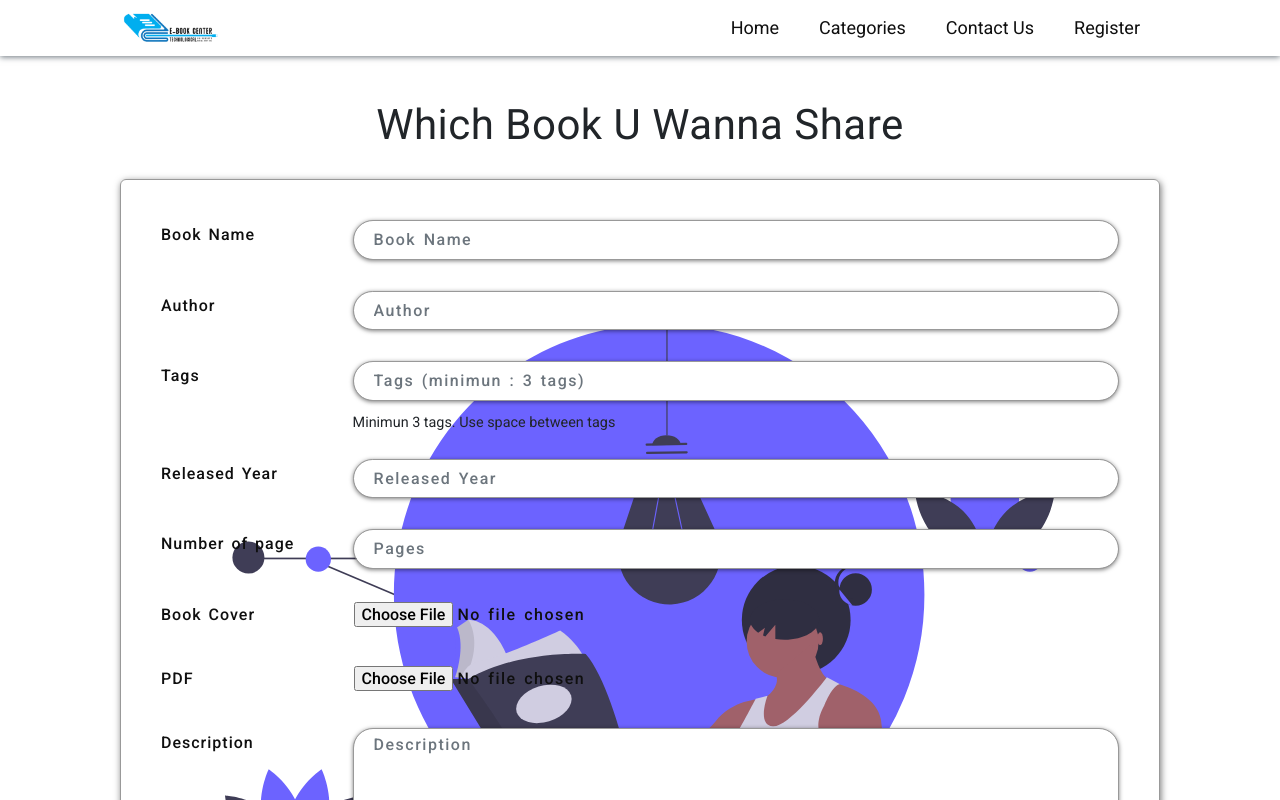
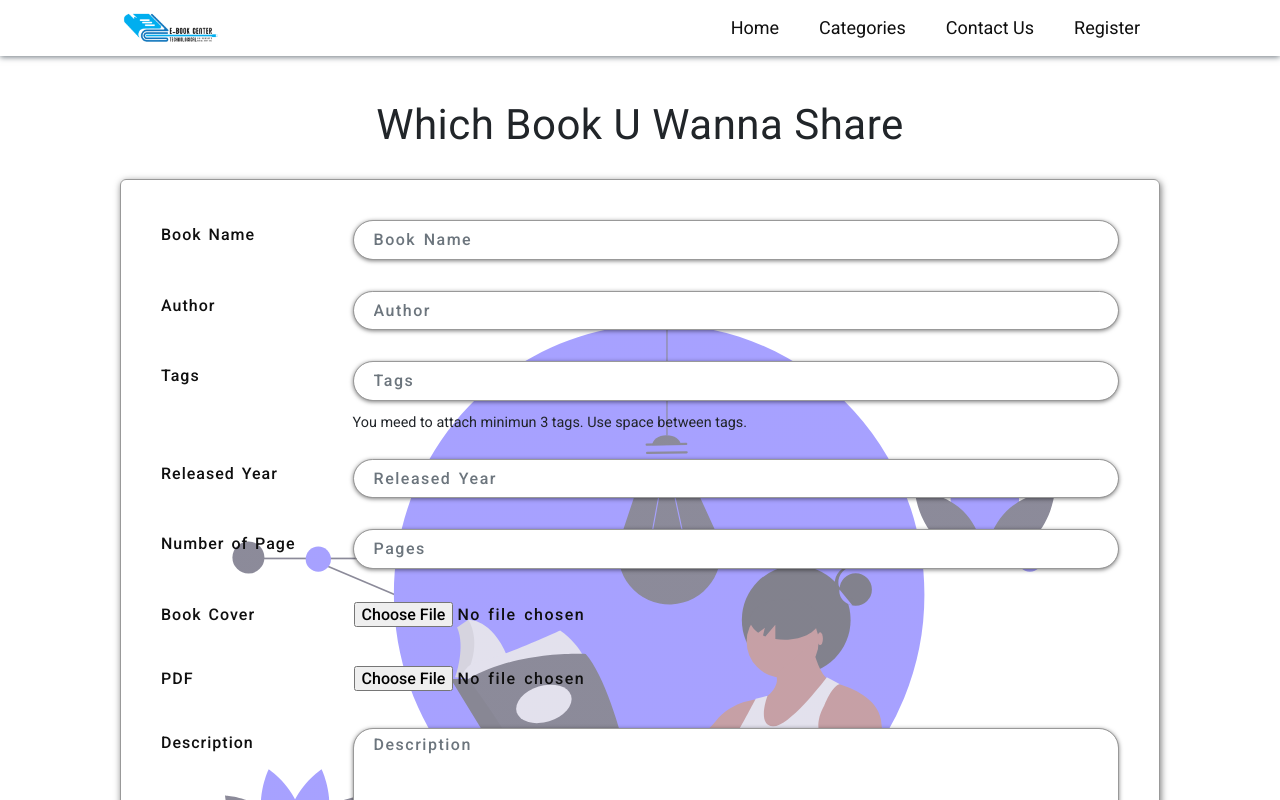
Before and after one commit to zeroboycoder/Digital-Library, a React (Create React App) app in the folder client/: page /add-ebook in a window 1280 px wide. Shown: the top 800 px of the page. Built offline with nearby package versions, Linux system fonts and the light colour scheme.

Commit message:
Fixed bugs in add ebook

```diff
--- a/client/src/containers/AddEbook/AddEbook.css
+++ b/client/src/containers/AddEbook/AddEbook.css
@@ -17,7 +17,11 @@
    border: 1px solid #999;
    border-radius: 6px;
    box-shadow: 1px 2px 7px #777;
-   background-image: url(../../assets/add_ebook_bg.svg);
+   background-image: linear-gradient(
+         rgba(255, 255, 255, 0.4),
+         rgba(255, 255, 255, 0.4)
+      ),
+      url(../../assets/add_ebook_bg.svg);
    background-size: 80%;
    background-position: center;
    background-repeat: no-repeat;
@@ -42,7 +46,7 @@
 
 .SubmitBtn:hover,
 .SubmitBtn:active {
-   background-color: #b6b6cf;
+   background-color: #787fe7;
 }
 
 .SubmitBtn:disabled {
--- a/client/src/containers/AddEbook/AddEbook.js
+++ b/client/src/containers/AddEbook/AddEbook.js
@@ -2,7 +2,8 @@ import React, { Component } from "react";
 import { connect } from "react-redux";
 import "./AddEbook.css";
 import Input from "../../components/UI/Input/Input";
-import { checkValidation } from "../../util/helper";
+import Spinner from "../../components/UI/Spinner/Spinner";
+import { checkValidation, canClickBtn } from "../../util/helper";
 import * as actions from "../../store/action/rootActions";
 
 class AddEbook extends Component {
@@ -20,7 +21,7 @@ class AddEbook extends Component {
             label: "Book Name",
             value: "",
             isValid: false,
-            errMsg: "Book Name is required. Are you f**king idiot?",
+            errMsg: "Pleade enter book name which you want to upload.",
          },
          author: {
             elementtype: "input",
@@ -34,23 +35,24 @@ class AddEbook extends Component {
             label: "Author",
             value: "",
             isValid: false,
-            errMsg: "Author is required. Do you even know who wrote this book",
+            errMsg: "Please enter author of book who you want to upload.",
          },
          tags: {
             elementtype: "input",
             elementconfig: {
                type: "text",
-               placeholder: "Tags (minimun : 3 tags)",
+               placeholder: "Tags",
             },
             validation: {
                isRequired: true,
                numberOfArrayValue: 3,
             },
             label: "Tags",
-            guideLine: "Minimun 3 tags. Use space between tags",
+            guideLine:
+               "You meed to attach minimun 3 tags. Use space between tags.",
             value: "",
             isValid: false,
-            errMsg: "Must have minimum 3 tags. Are you blind??",
+            errMsg: "Please attach minimun 3 tags.",
          },
          releasedYear: {
             elementtype: "input",
@@ -65,7 +67,7 @@ class AddEbook extends Component {
             label: "Released Year",
             value: "",
             isValid: false,
-            errMsg: "Released Year is allowed only number",
+            errMsg: "Only number are allowed.",
          },
          pages: {
             elementtype: "input",
@@ -77,10 +79,10 @@ class AddEbook extends Component {
                isRequired: true,
                isNumber: true,
             },
-            label: "Number of page",
+            label: "Number of Page",
             value: "",
             isValid: false,
-            errMsg: "Page number is allowed only number",
+            errMsg: "Only numbers are allowed.",
          },
          bookCover: {
             elementtype: "input",
@@ -92,7 +94,7 @@ class AddEbook extends Component {
             },
             label: "Book Cover",
             isValid: false,
-            errMsg: "It's not Book cover. Do you know file type of Book cover?",
+            errMsg: "Only image are allowed such as png, jpg, jpeg.",
          },
          ebook: {
             elementtype: "input",
@@ -104,7 +106,7 @@ class AddEbook extends Component {
             },
             label: "PDF",
             isValid: false,
-            errMsg: "It's not PDF. You so nuuub.",
+            errMsg: "Only pdf files are allowed.",
          },
          description: {
             elementtype: "textarea",
@@ -117,7 +119,7 @@ class AddEbook extends Component {
             label: "Description",
             value: null,
             isValid: false,
-            errMsg: "Description is required. Huuu.... you get many errors.",
+            errMsg: "Please write any descriptions you want.",
          },
       },
       selectedImage: null,
@@ -201,17 +203,7 @@ class AddEbook extends Component {
       form.append("description", this.state.uploadedForm.description.value);
       form.append("files", this.state.selectedImage);
       form.append("files", this.state.selectedPdf);
-      this.props.onAddEbook(form);
-      this.props.history.push("/");
-   };
-
-   // If all input is valie, you can click upload button
-   canClickBtn = () => {
-      let canClick = false;
-      for (let key in this.state.uploadedForm) {
-         canClick = this.state.uploadedForm[key].isValid;
-      }
-      return canClick;
+      this.props.onAddEbook(form, this.props);
    };
 
    render() {
@@ -247,26 +239,39 @@ class AddEbook extends Component {
                <button
                   type="submit"
                   className="SubmitBtn"
-                  disabled={!this.canClickBtn()}
+                  disabled={!canClickBtn(this.state.uploadedForm)}
                >
                   Upload
                </button>
             </div>
          </form>
       );
-      return (
+
+      let addEbook;
+      if (this.props.loading) {
+         addEbook = <Spinner />;
+      } else {
+         addEbook = (
             <div className="AddEbook">
                <h1 className="AddEbook__Heading">Which Book U Wanna Share</h1>
                <div className="AddEbook__Form">{form}</div>
             </div>
          );
       }
+      return addEbook;
    }
+}
+
+const stateToProps = (state) => {
+   return {
+      loading: state.ebook.loading,
+   };
+};
 
 const dispatchToProps = (dispatch) => {
    return {
-      onAddEbook: (data) => dispatch(actions.onAddEbook(data)),
+      onAddEbook: (data, props) => dispatch(actions.onAddEbook(data, props)),
    };
 };
 
-export default connect(null, dispatchToProps)(AddEbook);
+export default connect(stateToProps, dispatchToProps)(AddEbook);
--- a/client/src/store/action/addEbookAction.js
+++ b/client/src/store/action/addEbookAction.js
@@ -20,14 +20,13 @@ const addEbookFail = (errMsg) => {
    };
 };
 
-export const onAddEbook = (data) => (dispatch) => {
+export const onAddEbook = (data, props) => (dispatch) => {
    dispatch(addEbookStart());
    axios
       .post("/api/ebooks/add", data)
       .then((response) => {
-         console.log("Added Ebook");
-         console.log(response.data);
          dispatch(addEbookSuccess());
+         props.history.push("/");
       })
       .catch((err) => {
          console.log(err);
--- a/client/src/util/helper.js
+++ b/client/src/util/helper.js
@@ -44,9 +44,9 @@ export const checkValidation = (value, rules) => {
 // Check can click
 // return boolean
 export const canClickBtn = (form) => {
-   let canClick = false;
+   let canClick = true;
    for (let key in form) {
-      canClick = form[key].isValid;
+      canClick = form[key].isValid && canClick;
    }
    return canClick;
 };
```
Lines whose indentation alone changed are shown as unchanged.
